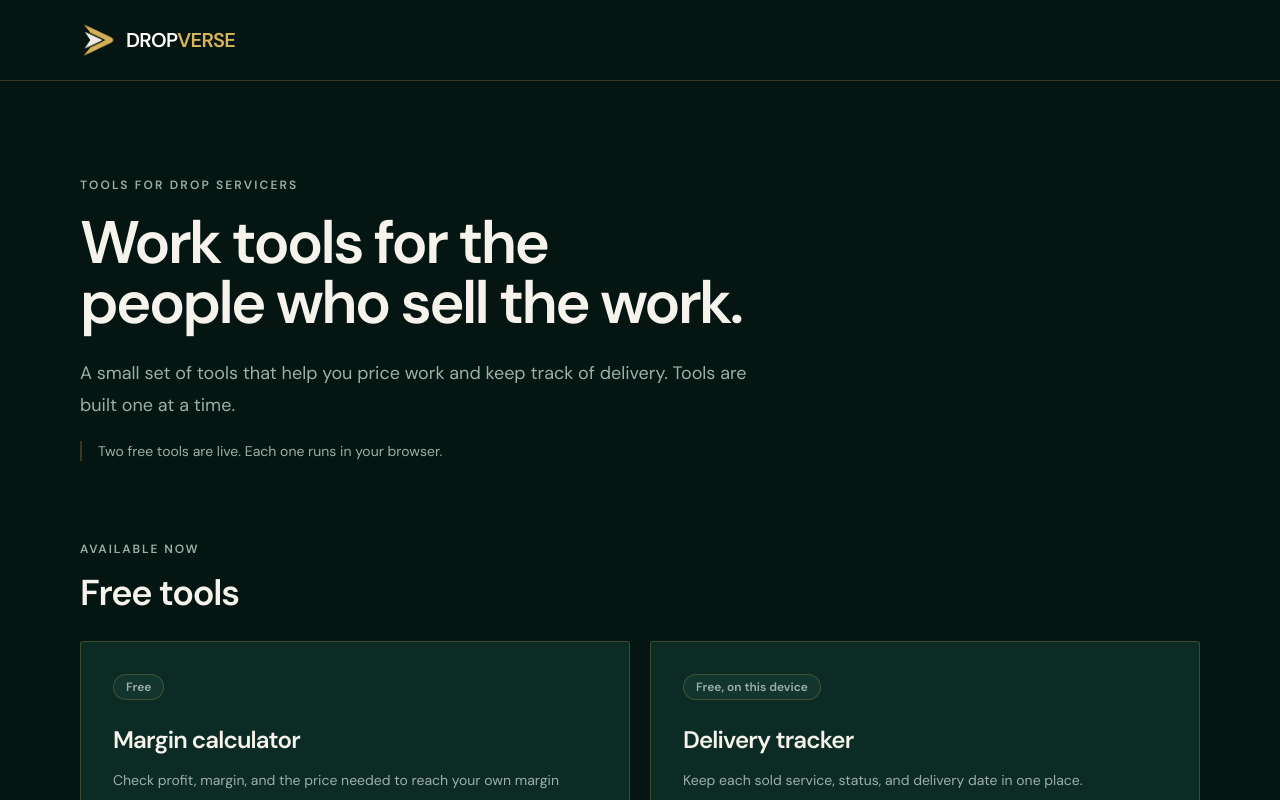
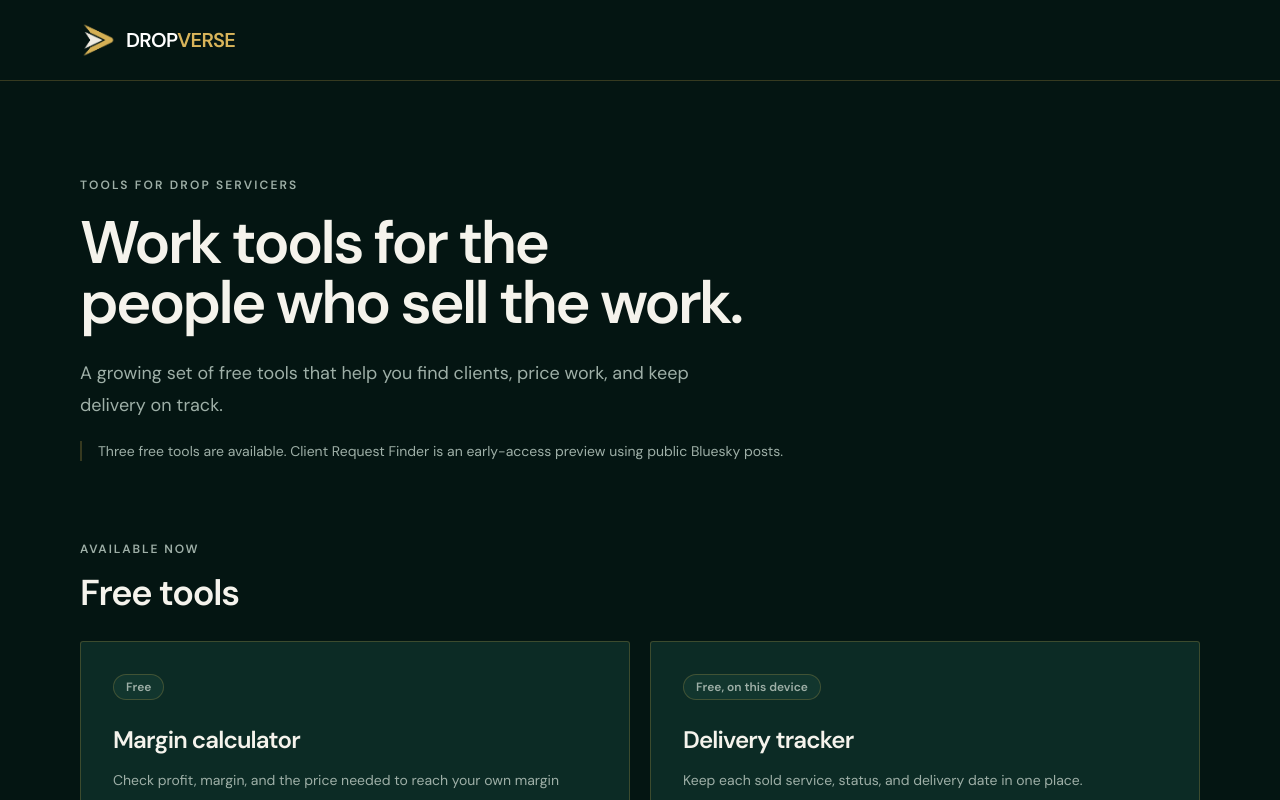
Before and after one commit to dropverseagency/dropverse, a Next.js app: page /tools in a window 1280 px wide. Shown: the top 800 px of the page. Built offline with nearby package versions, Linux system fonts and the light colour scheme; no server answers.

Commit message:
feat(tools): list client request finder

```diff
--- a/app/tools/page.tsx
+++ b/app/tools/page.tsx
@@ -11,6 +11,7 @@ export const metadata: Metadata = {
 const tools = [
   { name: 'Margin calculator', description: 'Check profit, margin, and the price needed to reach your own margin target.', badge: 'Free', href: '/tools/margin-calculator' },
   { name: 'Delivery tracker', description: 'Keep each sold service, status, and delivery date in one place.', badge: 'Free, on this device', href: '/tools/delivery-tracker' },
+  { name: 'Client Request Finder', description: 'Discover public posts where people explicitly ask for video editing, UGC, design, social media, or web services. Get the original post link — not a phone or email list.', badge: 'Free · Early access', href: '/tools/client-finder' },
 ] as const
 
 const plannedTools = [
@@ -30,8 +31,8 @@ export default function ToolsPage() {
         <section className="max-w-3xl text-start" aria-labelledby="tools-title">
           <p className="text-xs font-bold uppercase tracking-[0.18em] text-[var(--dv-muted)]">TOOLS FOR DROP SERVICERS</p>
           <h1 id="tools-title" className="font-display mt-5 text-4xl font-extrabold leading-tight sm:text-5xl lg:text-6xl">Work tools for the people who sell the work.</h1>
-          <p className="mt-6 max-w-2xl text-base leading-7 text-[var(--dv-muted)] sm:text-lg sm:leading-8">A small set of tools that help you price work and keep track of delivery. Tools are built one at a time.</p>
-          <p className="mt-5 border-s-2 border-[var(--dv-line)] ps-4 text-sm font-medium text-[var(--dv-muted)]">Two free tools are live. Each one runs in your browser.</p>
+          <p className="mt-6 max-w-2xl text-base leading-7 text-[var(--dv-muted)] sm:text-lg sm:leading-8">A growing set of free tools that help you find clients, price work, and keep delivery on track.</p>
+          <p className="mt-5 border-s-2 border-[var(--dv-line)] ps-4 text-sm font-medium text-[var(--dv-muted)]">Three free tools are available. Client Request Finder is an early-access preview using public Bluesky posts.</p>
         </section>
 
         <section className="mt-16 sm:mt-20" aria-labelledby="free-tools-title">
```
